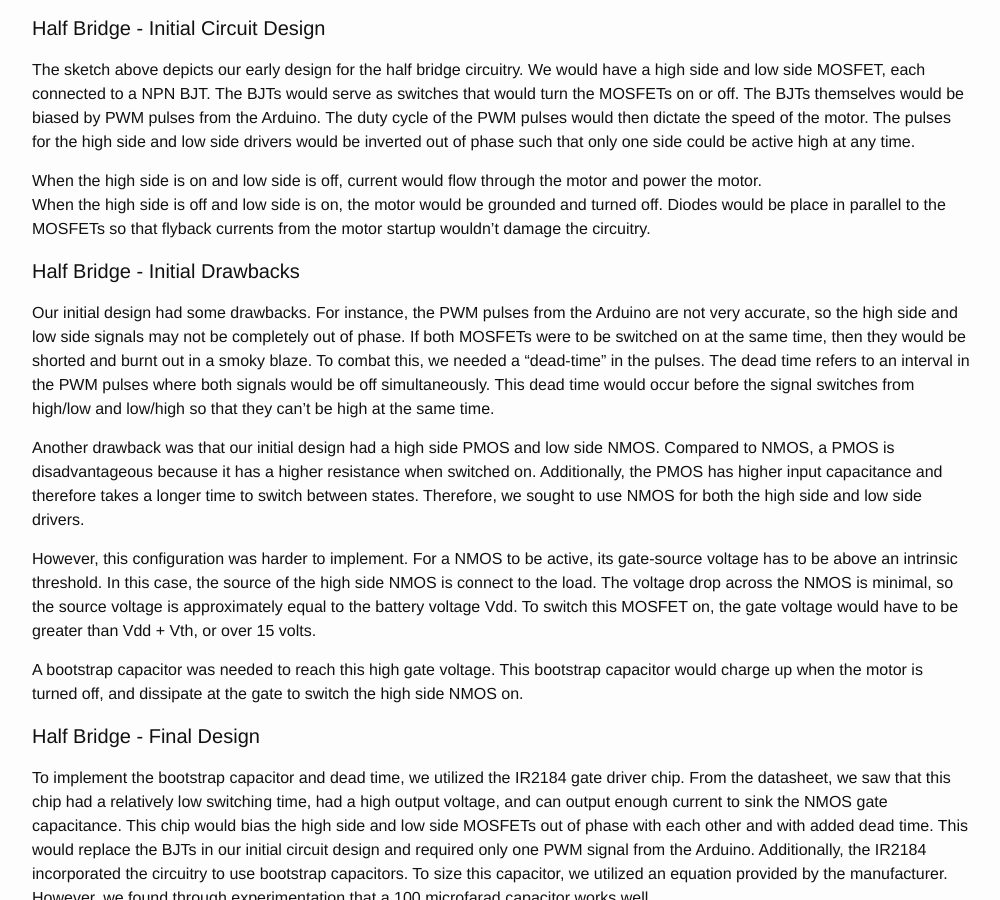
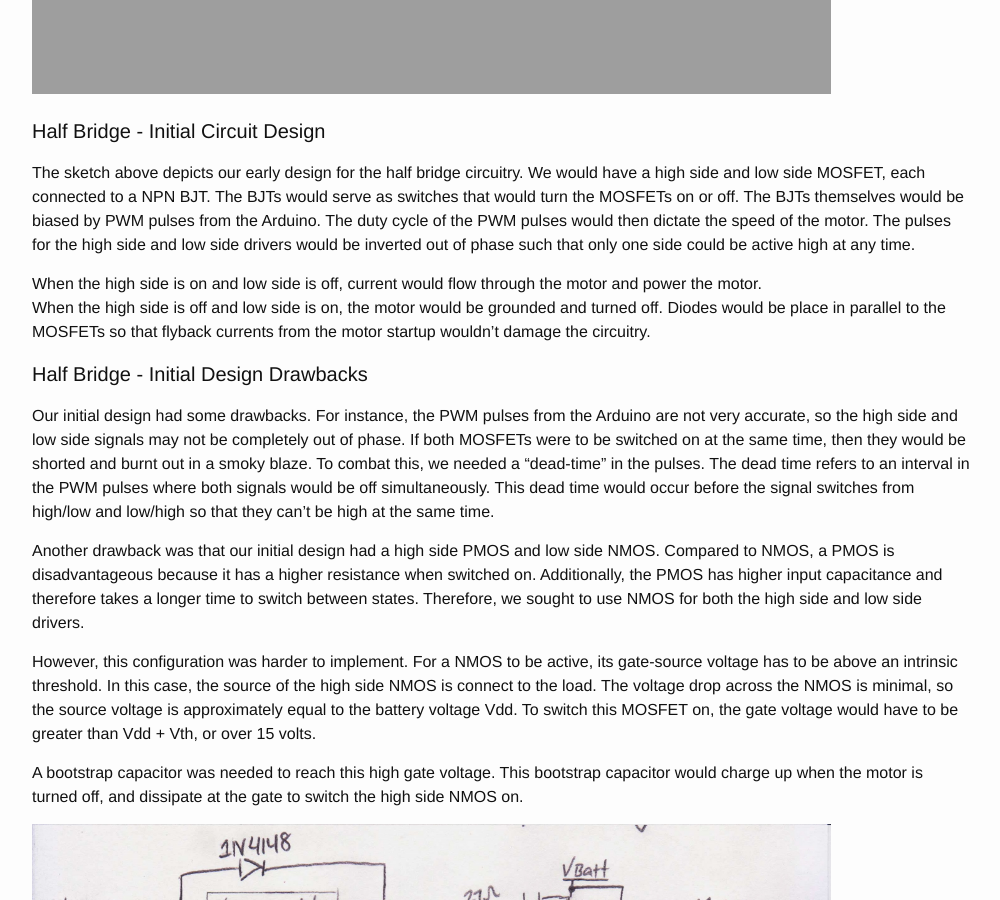
Before and after one commit to dac067/dac067.github.io, a Jekyll site: the page built from _posts/2017-05-07-Autonomous-Line-Follower.markdown, in a window 1280 px wide and 900 px high, scrolled down 3903 px. Shown: the whole window, without its empty margins (138-1138 px from the left). Built offline with Jekyll 4.4.1, drawn with Linux system fonts in a browser that asks for light colours.

Commit message:
finished half bridge writeup

```diff
--- a/_posts/2017-05-07-Autonomous-Line-Follower.markdown
+++ b/_posts/2017-05-07-Autonomous-Line-Follower.markdown
@@ -37,7 +39,7 @@
 The steering servo was shifted accordingly to our proportional controller code so that the car stays on track.<br>
 The motor could be shut off remotely via cellphone app by issuing commands to the bluetooth module.
 
-![post-image]({{site.url}}/assets/linescan4.jpg)
+![post-image]({{site.url}}/assets/linescan2.jpg)
 
 <h4>Half Bridge - Component Selection</h4>
 
@@ -51,7 +53,7 @@
 
 Input capacitance refers to the capacitance between the gate and source. For the NMOS to be fully switched on, the voltage between gate and source needs to be above a certain threshold. But before this voltage is "applied", the gate capacitance has to be completely discharged. Thus, a lower gate capacitance is optimal because it results in faster switching between cut-off and saturation modes. This corresponds to less time wasted in triode mode (which has high heat dissipation).
 
-![post-image]({{site.url}}/assets/linescan3.jpg)
+![post-image]({{site.url}}/assets/gatedriverinitial.jpg)
 
 <h4>Half Bridge - Initial Circuit Design</h4>
 
@@ -61,7 +63,7 @@
 When the high side is off and low side is on, the motor would be grounded and turned off.
 Diodes would be place in parallel to the MOSFETs so that flyback currents from the motor startup wouldn't damage the circuitry.
 
-<h4>Half Bridge - Initial Drawbacks</h4>
+<h4>Half Bridge - Initial Design Drawbacks</h4>
 
 Our initial design had some drawbacks. For instance, the PWM pulses from the Arduino are not very accurate, so the high side and low side signals may not be completely out of phase. If both MOSFETs were to be switched on at the same time, then they would be shorted and burnt out in a smoky blaze. To combat this, we needed a "dead-time" in the pulses. The dead time refers to an interval in the PWM pulses where both signals would be off simultaneously. This dead time would occur before the signal switches from high/low and low/high so that
 they can't be high at the same time.
@@ -72,6 +74,8 @@
 
 A bootstrap capacitor was needed to reach this high gate voltage. This bootstrap capacitor would charge up when the motor is turned off, and dissipate at the gate to switch the high side NMOS on.
 
+![post-image]({{site.url}}/assets/gatedriverfinal.jpg)
+
 <h4>Half Bridge - Final Design</h4>
 
 To implement the bootstrap capacitor and dead time, we utilized the IR2184 gate driver chip. From the datasheet, we saw that this chip had a relatively low switching time, had a high output voltage, and can output enough current to sink the NMOS gate capacitance. This chip would bias the high side and low side MOSFETs out of phase with each other and with added dead time. This would replace the BJTs in our initial circuit design and required only one PWM signal from the Arduino. Additionally, the IR2184 incorporated the circuitry to use bootstrap capacitors. To size this capacitor, we utilized an equation provided by the manufacturer. However, we found through experimentation that a 100 microfarad capacitor works well.
```
Also changed, not shown: other parts of _posts/2017-05-07-Autonomous-Line-Follower.markdown (+4 -2 lines), assets/gatedriverfinal.jpg (added), assets/gatedriverinitial.jpeg (added).
